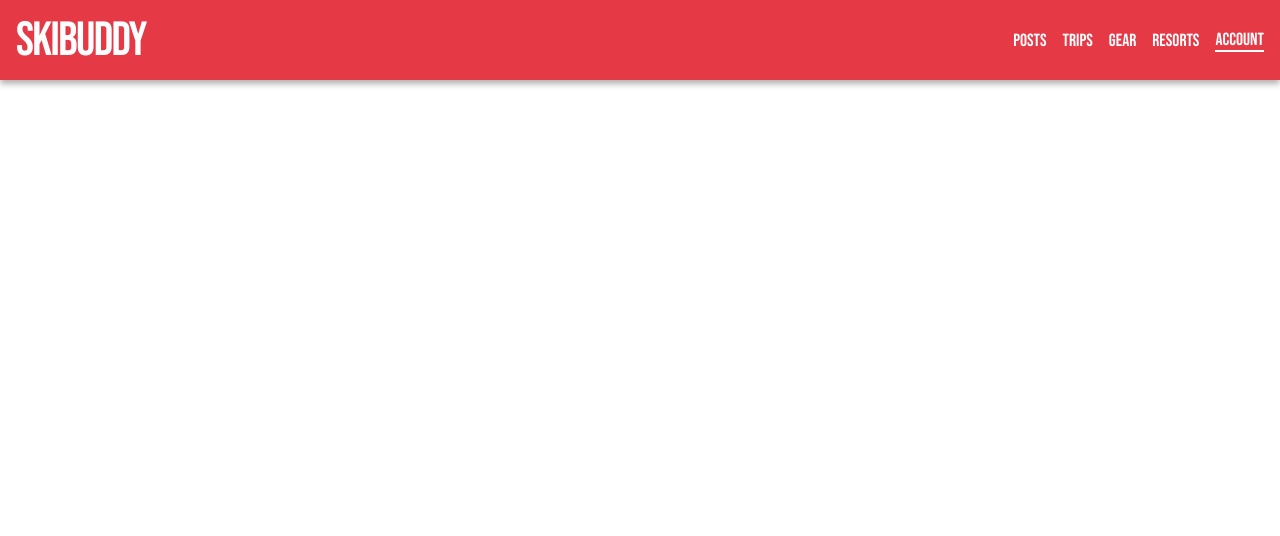
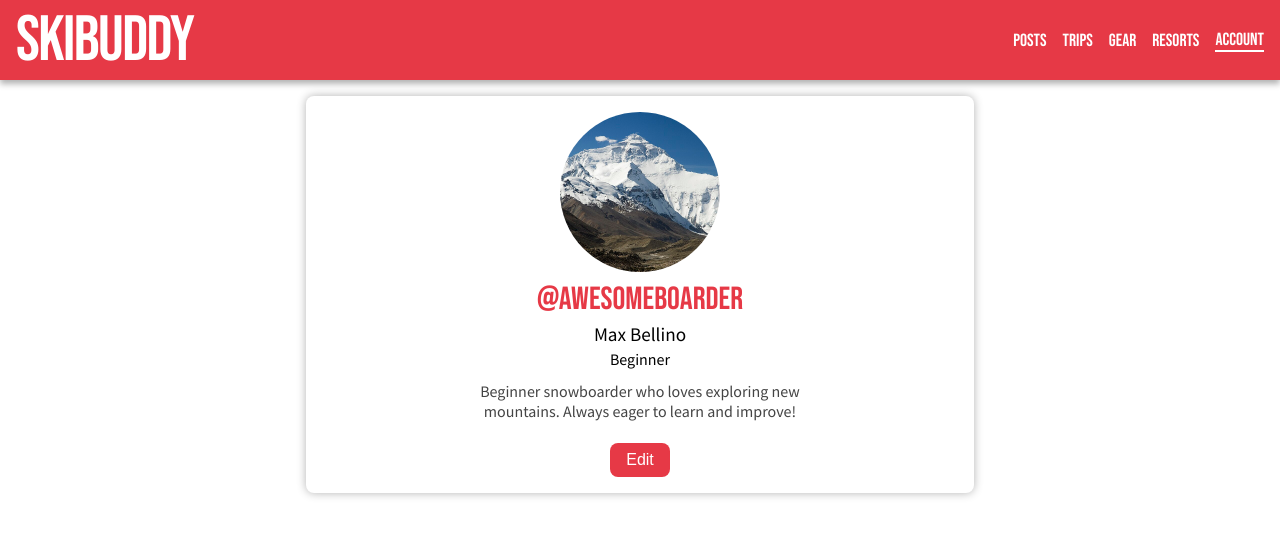
Before and after one commit to mbellino5252/pm-docs-, a plain HTML site: page account.html in a window 1280 px wide. Drawn offline with Linux system fonts and the light colour scheme.

Commit message:
basic account implementation

```diff
--- a/account.html
+++ b/account.html
@@ -4,7 +4,10 @@
 		<meta charset="UTF-8" />
 		<meta name="viewport" content="width=device-width, initial-scale=1.0" />
 		<title>SkiBuddy - Feed</title>
-        <link href="https://fonts.googleapis.com/css2?family=Bebas+Neue&family=Montserrat:wght@500&family=Source+Sans+Pro&display=swap" rel="stylesheet">
+		<link
+			href="https://fonts.googleapis.com/css2?family=Bebas+Neue&family=Montserrat:wght@500&family=Source+Sans+Pro&display=swap"
+			rel="stylesheet"
+		/>
 		<link rel="stylesheet" href="assets/css/main.css" />
 	</head>
 	<body>
@@ -15,12 +18,27 @@
 				<a href="trips.html" class="navbutton">Trips</a>
 				<a href="gear.html" class="navbutton">Gear</a>
 				<a href="resorts.html" class="navbutton">Resorts</a>
-                <a href="account.html" class="navbutton" id="selectednav">Account</a>
+				<a href="account.html" class="navbutton" id="selectednav"
+					>Account</a
+				>
 			</div>
 		</div>
 		<div class="main">
+			<div class="contentbox" id="profilecontainer">
+				<img
+					src="assets/images/user.jpg"
+					alt="Profile Picture"
+					class="profilephoto"
+				/>
+				<div class="profileusername"></div>
+				<div class="profilename"></div>
+				<div class="profileskill"></div>
+				<div class="profilebio"></div>
+				<div class="profileresorts"></div>
+				<button class="accounteditbutton">Edit</button>
+			</div>
 		</div>
 
-        <script></script>
+		<script src="assets/scripts/account.js"></script>
 	</body>
 </html>
--- a/assets/css/main.css
+++ b/assets/css/main.css
@@ -24,14 +24,16 @@ body {
 .logotype {
 	font-family: "Bebas Neue", sans-serif;
 	align-items: center;
-	font-size: 3rem;
+	align-self: center;
+	font-size: clamp(2rem, 8vw, 4rem); /* Caps the size between 2rem and 5rem */
 	letter-spacing: -0.1rem;
 	color: white;
 	text-decoration: none;
 	transition: transform 0.2s ease-in-out;
 }
 
-.logotype:hover {
+.logotype:hover,
+.logotype:active {
 	transform: scale(1.1) rotate(1deg);
 }
 
@@ -50,7 +52,8 @@ body {
 	transition: transform 0.2s ease-in-out;
 }
 
-.navbutton:hover {
+.navbutton:hover,
+.navbutton:active {
 	transform: scale(1.2) rotate(1deg);
 }
 
@@ -107,3 +110,54 @@ body {
 	justify-self: center;
 	border-radius: 0.5rem;
 }
+
+#profilecontainer {
+	padding: 1rem;
+	display: grid;
+	justify-items: center;
+}
+
+.profilephoto {
+	width: 10rem;
+	height: 10rem;
+	border-radius: 50%;
+	object-fit: cover;
+	object-position: center;
+}
+
+.profileusername {
+	font-family: "Bebas Neue", sans-serif;
+	font-size: 2rem;
+	color: var(--ski-red);
+	margin-top: 0.5rem;
+}
+
+.profilename {
+	font-size: 1.2rem;
+}
+
+.profilebio {
+	color: #444;
+	text-align: center;
+	margin-top: 0.5rem;
+	max-width: 60%;
+}
+
+.accounteditbutton {
+	margin-top: 1rem;
+	background-color: var(--ski-red);
+	color: white;
+	border: none;
+	padding: 0.5rem 1rem;
+	border-radius: 0.5rem;
+	font-size: 1rem;
+	cursor: pointer;
+	transition: background-color 0.2s ease-in-out;
+}
+.accounteditbutton:hover {
+	background-color: #d62839;
+}
+.accounteditbutton:active {
+	background-color: #d62839;
+	transform: scale(0.95);
+}
--- /dev/null
+++ b/assets/data/user.json
@@ -0,0 +1,8 @@
+{
+    "username": "@awesomeboarder",
+    "fname": "Max",
+    "lname": "Bellino",
+    "bio": "Beginner snowboarder who loves exploring new mountains. Always eager to learn and improve!",
+    "skilllevel": "Beginner",
+    "favresorts": ["aspen", "vail", "breckenridge"]
+}
--- /dev/null
+++ b/assets/scripts/account.js
@@ -0,0 +1,20 @@
+document.addEventListener("DOMContentLoaded", () => {
+	const profileContainer = document.querySelector("#profilecontainer")
+
+	fetch("/assets/data/user.json")
+		.then((response) => {
+			if (!response.ok) {
+				throw new Error("Failed to fetch user.json")
+			}
+			return response.json()
+		})
+		.then((user) => {
+            profileContainer.querySelector(".profileusername").innerHTML = user.username;
+            profileContainer.querySelector(".profilename").innerHTML = `${user.fname} ${user.lname}`;
+            profileContainer.querySelector(".profileskill").innerHTML = user.skilllevel;
+            profileContainer.querySelector(".profilebio").innerHTML = user.bio;
+		})
+		.catch((error) => {
+			console.error("Error loading profile:", error)
+		})
+})
--- a/assets/scripts/posts.js
+++ b/assets/scripts/posts.js
@@ -1,5 +1,4 @@
 let postindex=1;
-
 
 // Fetch the JSON data and dynamically insert DOM elements for each item
 document.addEventListener("DOMContentLoaded", () => {
```
Also changed, not shown: assets/images/user.jpg (added). Lines whose indentation alone changed are shown as unchanged.
